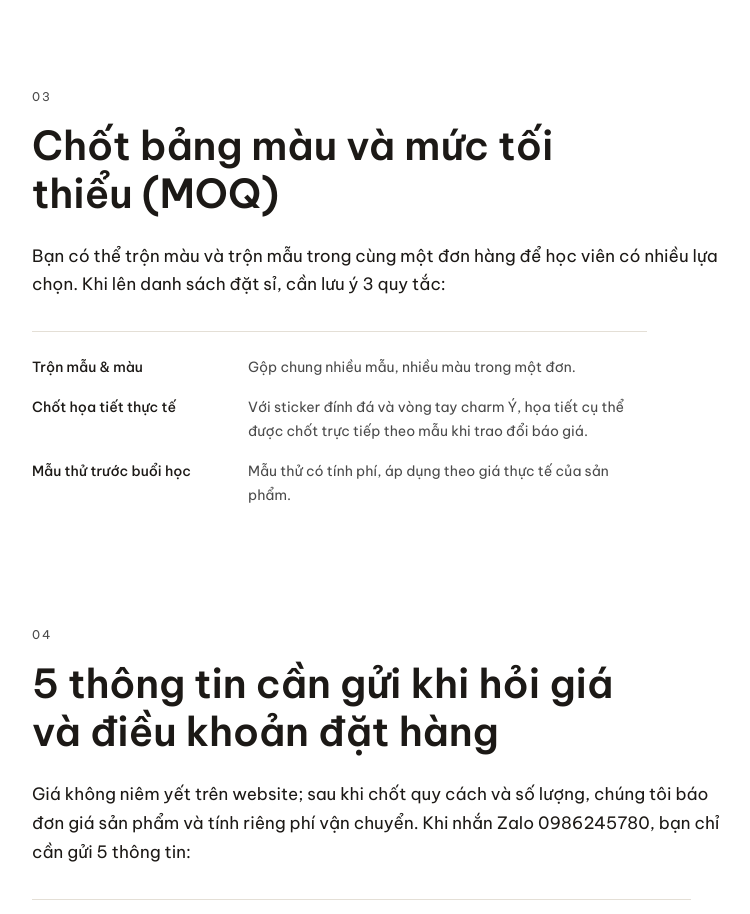
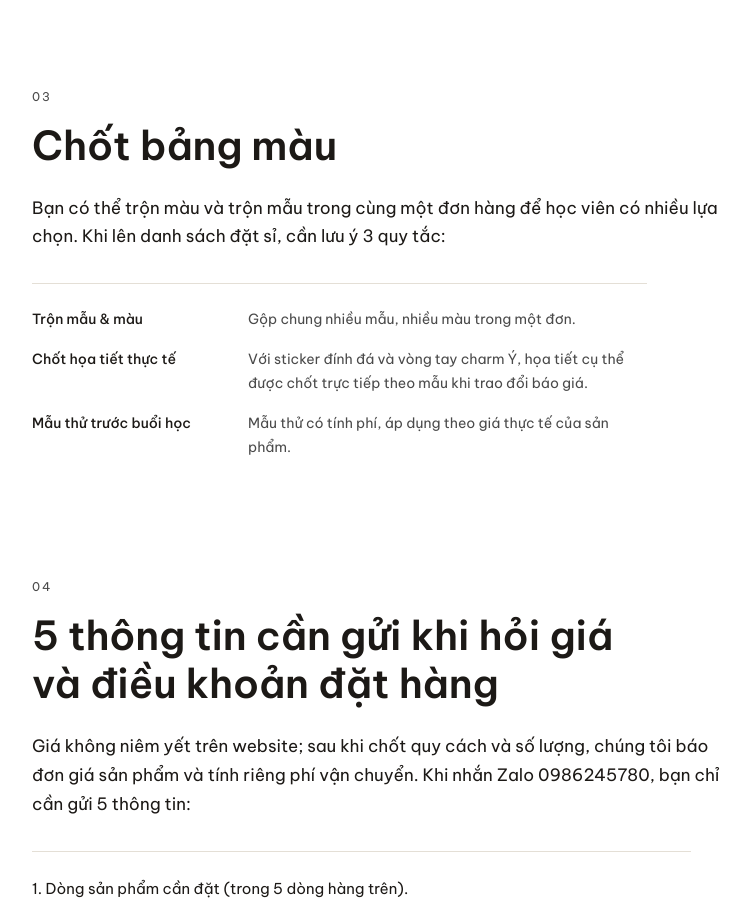
Before and after one commit to nexteacc/yang-supply-web, a Next.js app: page /huong-dan/nguyen-lieu-handmade-cho-workshop in a window 1280 px wide. Shown: the part 3240-4154 px from the top of the page, without its empty margins (43-793 px from the left). Built offline with nearby package versions, Linux system fonts and the light colour scheme.

Commit message:
Shorten the DIY guide section 03 heading to Chốt bảng màu.
The minimum-order words are removed from that heading only. No anchor id used that wording.

Co-authored-by: yang <nexteacc@users.noreply.github.com>

```diff
--- a/src/components/guide-views.tsx
+++ b/src/components/guide-views.tsx
@@ -242,7 +242,7 @@ export function WorkshopGuideView() {
         <section className="scroll-mt-24">
           <p className="eyebrow text-mute">03</p>
           <h2 className="heading-2 mt-4 max-w-[22ch]">
-            Chốt bảng màu và mức tối thiểu (MOQ)
+            Chốt bảng màu
           </h2>
           <p className="mt-6 max-w-[60ch]">
             Bạn có thể trộn màu và trộn mẫu trong cùng một đơn hàng để học viên
```
